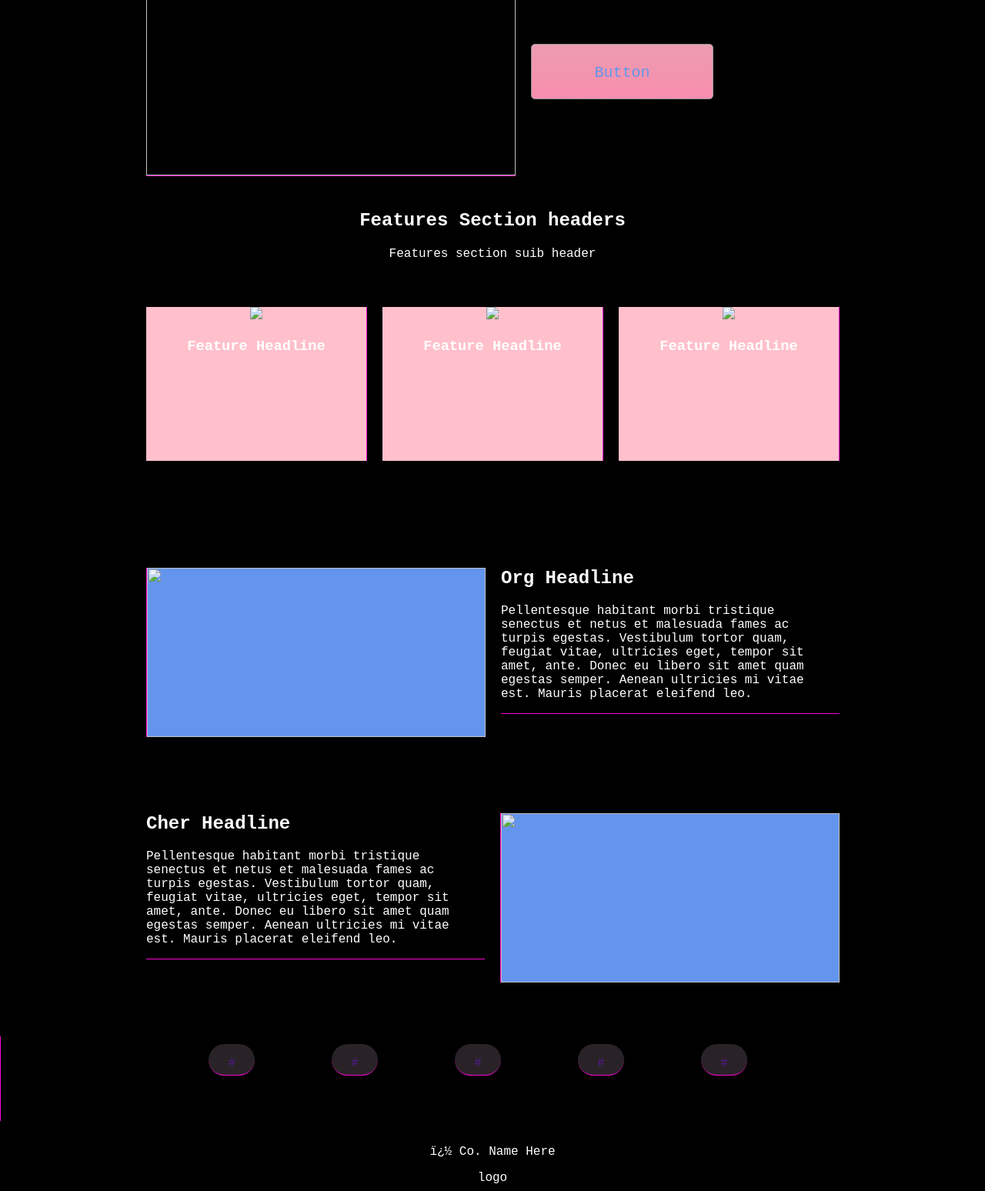
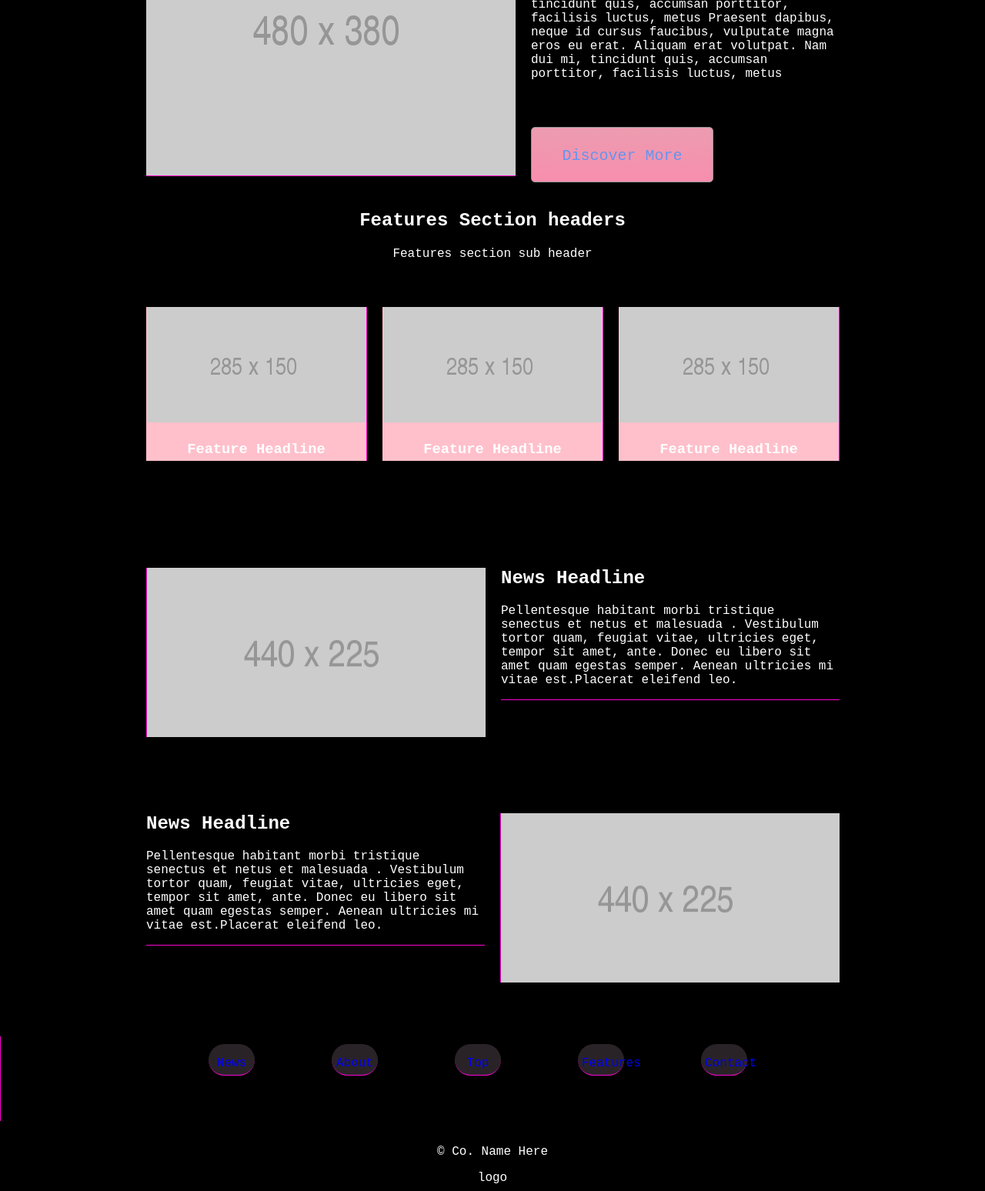
Before and after one commit to AuraBee/CodeRedo, a plain HTML site: page index.html in a window 1280 px wide. Shown: the part 243-1791 px from the top of the page at 77% size. Drawn offline with Linux system fonts and the light colour scheme.

Commit message:
Initial Commit

```diff
--- a/index.html
+++ b/index.html
@@ -1,5 +1,7 @@
 <!DOCTYPE html>
-<html><head>
+<head>
+	<meta charset="UTF-8">
+	<meta name="viewport" content="width=device-width, initial-scale=1.0">
 <meta http-equiv="content-type" content="text/html; charset=windows-1252">
 	<link href="css/index.css" rel="stylesheet">
 </head>
@@ -11,15 +13,17 @@
 		<div class="container">
 
 			<div id="logo">
-				<img src="images/logo200by60.png">
+				<img src="images/200x60.svg">
 			</div>
 
-			<nav><ul><li><a href="#">Home</a></li>
+		<nav id="top">
+				<ul><li><a href="#">Home</a></li>
 			<li><a href="#">About</a></li>
-			<li><a href="#">News</a></li></ul></nav>
+			<li><a href="#">News</a></li></ul>
+		</nav>
 
 			<div id="logo2">
-					<div class="button floatright"><a href="#">Button</a></div>
+					<div class="button floatright"><a href="#">Sign In</a></div>
 			</div>
 
 		</div>
@@ -27,44 +31,43 @@
 
 
 		<section class="hero">
-			<div class="container">
+			<div class="container" id="about">
 
+				<img src="images/480x380.png" class="heroimage">
 
-				<img src="images/frogg.jpg" class="heroimage">
-
-				<div class="herocontent"><h1>Headline</h1>
-					<p>Pellentesque habitant morbi
-					tristique senectus et netus et malesuada
-					fames ac turpis egestas.</p>
-
+				<div class="herocontent"><h1>About</h1>
+					<p>Praesent dapibus, neque id cursus faucibus,
+						eu vulputate magna eros eu erat.
+						Aliquam erat volutpat. Nam dui mi, tincidunt
+						quis, accumsan porttitor, facilisis luctus, metus
+						Praesent dapibus, neque id cursus faucibus,
+						vulputate magna eros eu erat. Aliquam erat volutpat.
+						Nam dui mi, tincidunt quis, accumsan porttitor,
+						facilisis luctus, metus</p>
 					<div class="button floatright">
-					<a href="#">Button</a></div>
-
-
+					<a href="#">Discover More</a></div>
 				</div>
-
 			</div>
-
 		</section>
 
 
 
-		<section class="features">
+		<section class="features" id="features">
 				<h2>Features Section headers </h2>
-					<h4>Features section suib header </h4><h4>
+					<h4>Features section sub header </h4><h4>
 			<aside>
-				<img src="images/trevfrog.jpg"> <!--285x150-->
+				<img src="images/285x150.png"> <!--285x150-->
 					<h3>Feature Headline</h3>
 			</aside>
 
 
 			<aside>
-				<img src="images/toad.jpg">
+				<img src="images/285x150.png">
 					<h3>Feature Headline</h3>
 			</aside>
 
 			<aside>
-				<img src="images/frog3.jpg">
+				<img src="images/285x150.png">
 					<h3>Feature Headline</h3>
 			</aside>
 
@@ -74,20 +77,19 @@
 
 
 
-
+		<!--NEWS-->
 
 		<section class="organize">
-			<div class="container">
-				<img src="images/ladybug.jpg">
+			<div class="container" id="news">
+				<img src="images/440x225.png">
 				<div class="organizecontent">
-					<h2>Org Headline</h2>
-					<p>Pellentesque habitant morbi tristique senectus
-						et netus et	malesuada fames ac turpis egestas.
-						Vestibulum tortor quam, feugiat vitae, ultricies eget,
-						tempor sit amet, ante. Donec eu libero sit amet
-						quam egestas semper. Aenean ultricies mi vitae est.
-						Mauris placerat eleifend leo.
-					</p>
+					<h2>News Headline</h2>
+					<p>Pellentesque habitant morbi tristique senectus et netus
+						et malesuada . Vestibulum tortor quam, feugiat vitae,
+						ultricies eget, tempor sit amet, ante. Donec eu libero sit
+						amet quam egestas semper. Aenean ultricies mi vitae
+						est.Placerat eleifend leo.
+						</p>
 				</div>
 			</div>
 		</section>
@@ -98,46 +100,44 @@
 		<section class="share">
 
 				<div class="sharecontent">
-					<h2>Cher Headline</h2>
-					<p>Pellentesque habitant morbi tristique senectus
-						et netus et	malesuada fames ac turpis egestas.
-						Vestibulum tortor quam, feugiat vitae, ultricies eget,
-						tempor sit amet, ante. Donec eu libero sit amet
-						quam egestas semper. Aenean ultricies mi vitae est.
-						Mauris placerat eleifend leo.
+					<h2>News Headline</h2>
+					<p>Pellentesque habitant morbi tristique senectus et netus
+						et malesuada . Vestibulum tortor quam, feugiat vitae,
+						ultricies eget, tempor sit amet, ante. Donec eu libero sit
+						amet quam egestas semper. Aenean ultricies mi vitae
+						est.Placerat eleifend leo.
 					</p>
 				</div>
-			<img src="images/green.jpg">
+			<img src="images/440x225.png">
 
 		</section>
 
 
+		<!--bottom nav-->
 
 			<section class="get">
 				<div class="container">
 
-						<a href=""><aside>
-					<p>#</p>
+
+	<a href="#news"><aside>
+					<p>News</p>
 					</aside></a>
 
-
-					<a href=""><aside>
-					<p>#</p>
+						<a href="#about"><aside>
+					<p>About</p>
 					</aside></a>
 
-						<a href=""><aside>
-					<p>#</p>
+					<a href="#top"><aside>
+						<p>Top</p>
+						</aside></a>
+
+					<a href="#features"><aside>
+					<p>Features</p>
 					</aside></a>
 
-
-					<a href=""><aside>
-					<p>#</p>
+					<a href="#contact"><aside>
+					<p>Contact</p>
 					</aside></a>
-
-					<a href=""><aside>
-					<p>#</p>
-					</aside></a>
-
 
 
 
@@ -146,15 +146,11 @@
 
 			</section>
 
-
-
-
-
-
+	<!--footer-->
 
 	<footer>
 	<div class="container">
-		<p> � Co. Name Here</p>
+		<p> &copy; Co. Name Here</p>
 			<p>logo</p>
 			</div>
 	</footer>
```
Also changed, not shown: 1 other file.
